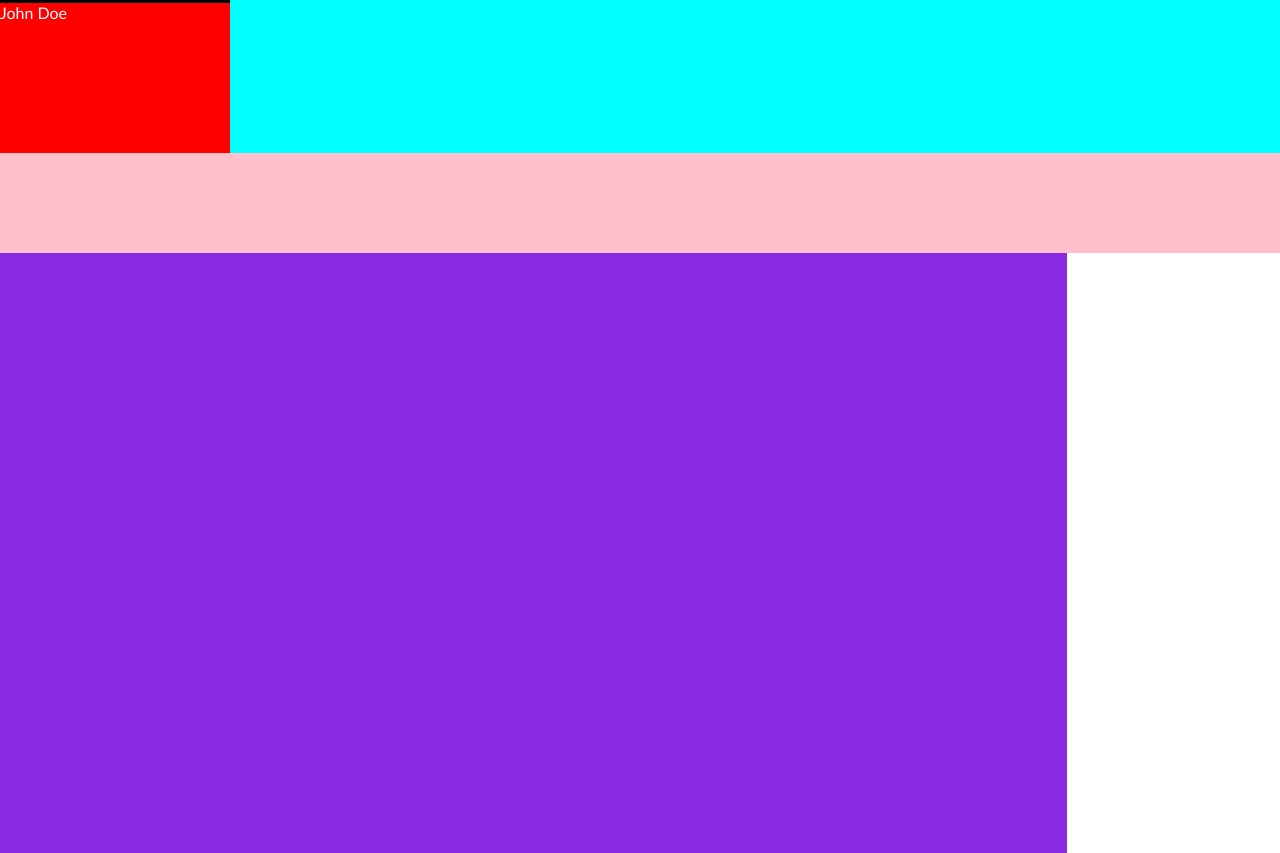
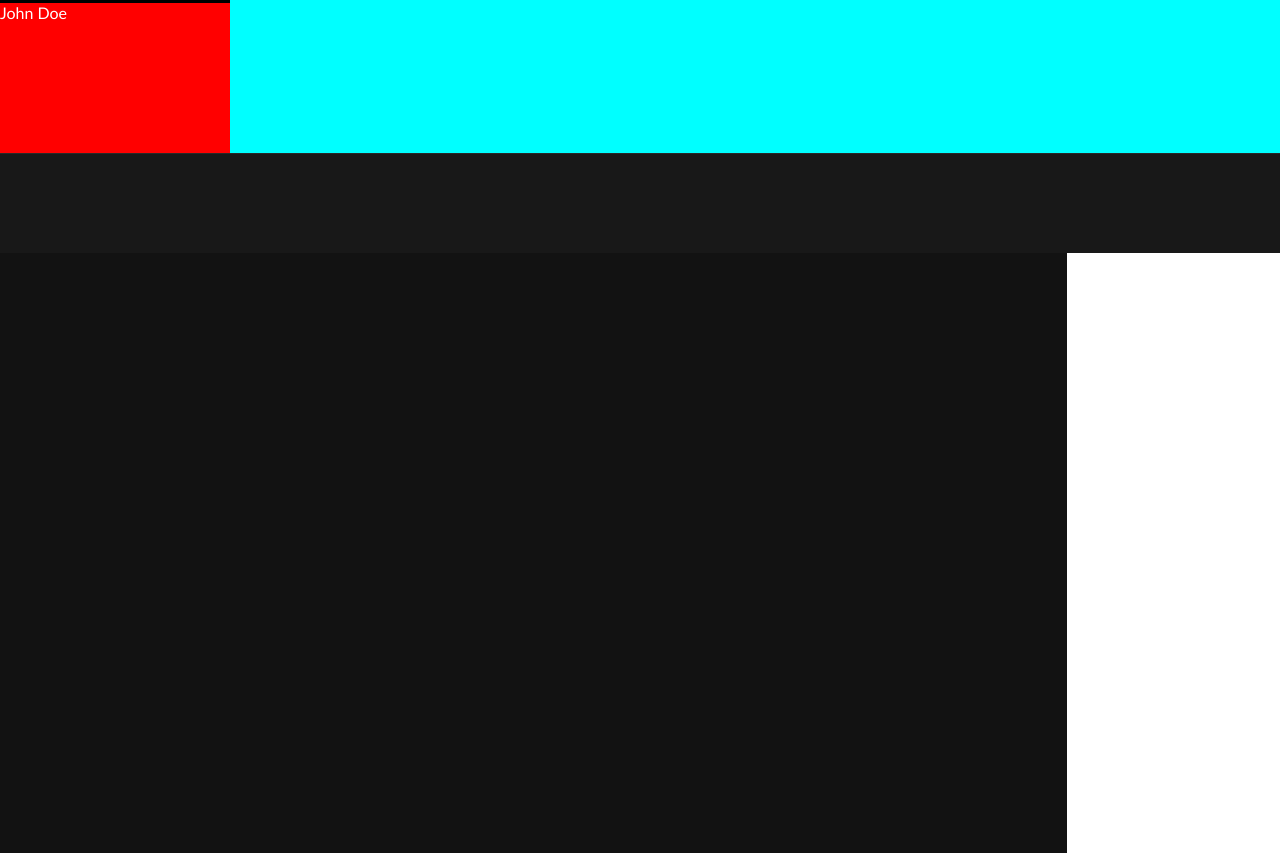
Before and after one commit to Luca92mic/html-css-spotifyweb, a plain HTML site: page index.html in a window 1280 px wide. Shown: the part 547-1400 px from the top of the page. Drawn offline with Linux system fonts and the light colour scheme.

Commit message:
color main and footer

```diff
--- a/css/style.css
+++ b/css/style.css
@@ -40,12 +40,13 @@ main.debug {
 
 .debug footer{
     height:100px;
-    background-color: pink;
+    background-color: #181818;
+    border-top: 1px solid #282828;
 }
 
 .debug .main-content{
     height:100%;
-    background-color: blueviolet;
+    background-color: #121212;
 }
 
 .debug .box{
```
